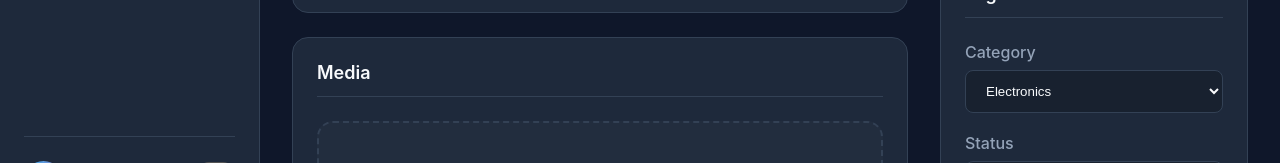
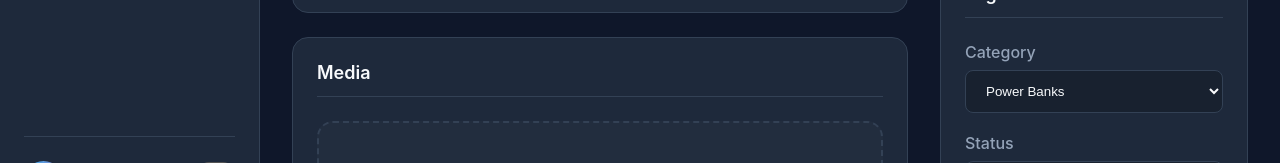
Before and after one commit to henokbalcha/tmax-admin-web, a Next.js app: page /products/add in a window 1280 px wide. Shown: the part 575-738 px from the top of the page. Built offline with nearby package versions, Linux system fonts and the light colour scheme; no server answers.

Commit message:
Update product categories and branding

```diff
--- a/src/app/layout.tsx
+++ b/src/app/layout.tsx
@@ -16,7 +16,7 @@ const geistMono = Geist_Mono({
 export const metadata: Metadata = {
   title: "T-MAX Admin | Control Center",
   description: "Advanced inventory, order management, and analytics dashboard for T-MAX Electronics.",
-  keywords: ["T-MAX", "Electronics", "Admin Panel", "Inventory Management", "Order Tracking"],
+  keywords: ["T-MAX", "Power Banks", "Flash", "Charger & Cable", "Dividers", "Laptop Chargers", "Mobile batteries", "Admin Panel", "Inventory Management"],
   authors: [{ name: "T-MAX Team" }],
   viewport: "width=device-width, initial-scale=1",
 };
--- a/src/app/products/add/page.tsx
+++ b/src/app/products/add/page.tsx
@@ -227,12 +227,12 @@ export default function AddProductPage() {
                                     value={formData.category}
                                     onChange={handleChange}
                                 >
-                                    <option>Electronics</option>
-                                    <option>Home Appliances</option>
-                                    <option>Accessories</option>
-                                    <option>Computers</option>
-                                    <option>Audio</option>
-                                    <option>Wearables</option>
+                                    <option>Power Banks</option>
+                                    <option>Flash</option>
+                                    <option>Charger & Cable</option>
+                                    <option>Dividers</option>
+                                    <option>Laptop Chargers</option>
+                                    <option>Mobile batteries</option>
                                 </select>
                             </div>
 
```
Also changed, not shown: src/app/products/[id]/page.tsx (+6 -6 lines).
